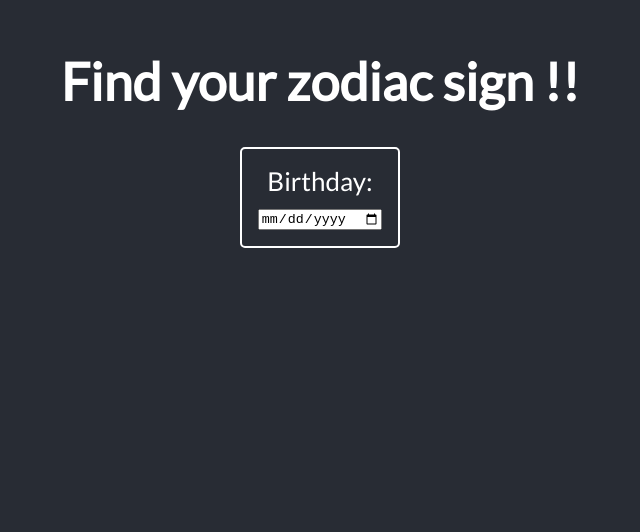
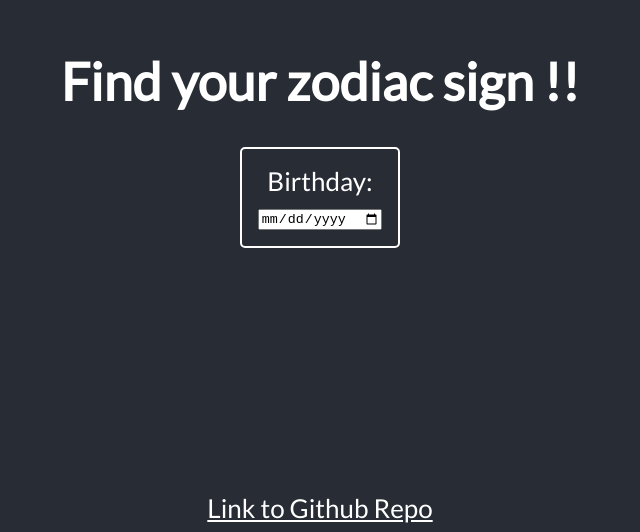
Before and after one commit to DipanshKhandelwal/my-zodiac-sign, a React (Create React App) app: page / in a window 1280 px wide. Shown: the part 268-800 px from the top of the page, without its empty margins (320-960 px from the left). Built offline with nearby package versions, Linux system fonts and the light colour scheme; a web font is replaced by a local one.

Commit message:
feat: add github repo link

```diff
--- a/src/App.css
+++ b/src/App.css
@@ -42,3 +42,9 @@
   padding: 0.5rem;
   align-items: center;
 }
+
+a {
+  color: white;
+  position: absolute;
+  bottom: 1%;
+}
--- a/src/App.js
+++ b/src/App.js
@@ -105,6 +105,7 @@ class App extends Component {
               <h1> Your zodiac sign is {this.state.sign} !</h1>
             </div>
           )}
+          <a href="https://github.com/DipanshKhandelwal/my-zodiac-sign"> Link to Github Repo</a>
         </header>
       </div>
     );
```
Also changed, not shown: 1 other file (tests, documents, lock files or other folders).
